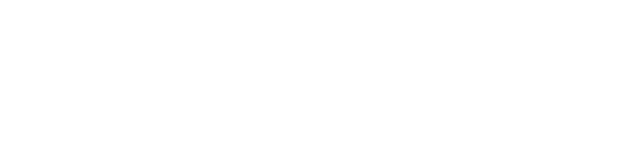
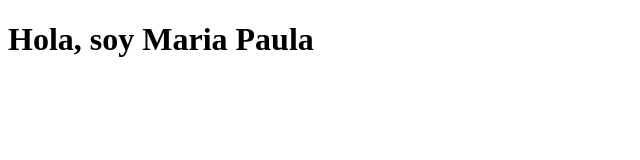
Before and after one commit to Maria521Paula/mariamc, a plain HTML site: page index.html in a window 1280 px wide. Shown: the whole page, without its empty margins (0-640 px from the left). Drawn offline with Linux system fonts and the light colour scheme.

Commit message:
se coloca mi nombre

```diff
--- a/index.html
+++ b/index.html
@@ -6,6 +6,6 @@
     <title>Document</title>
 </head>
 <body>
-
+    <h1>Hola, soy Maria Paula</h1>
 </body>
 </html>
```
